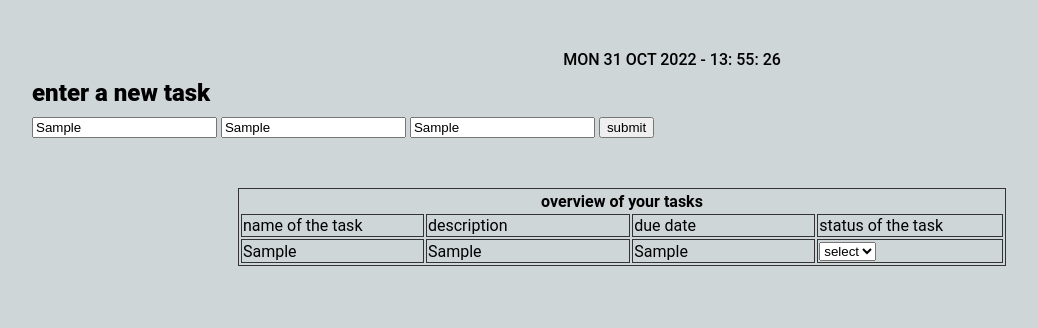
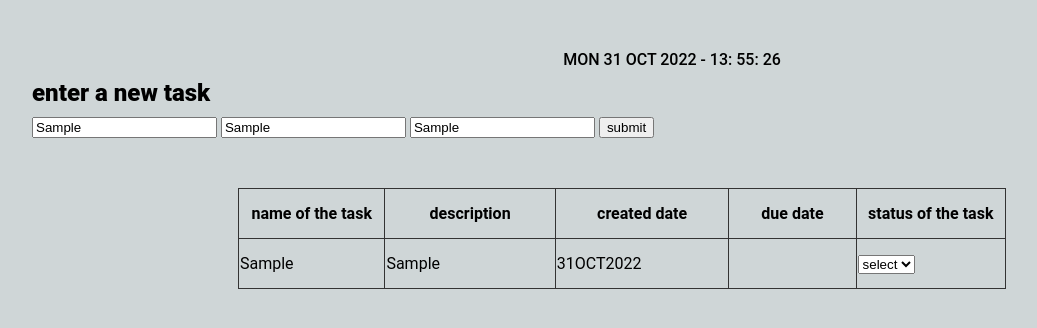
Before and after one commit to jeunessesept/Project_Planner, a plain HTML site: page index.html in a window 1280 px wide. Both pictures are taken after typing "Sample", "Sample", "Sample" into the empty fields and a click on the button "submit". Shown: the top 328 px of the page, without its empty margins (18-1055 px from the left). Drawn offline with Linux system fonts and the light colour scheme.

Commit message:
still processing

```diff
--- a/index.html
+++ b/index.html
@@ -14,33 +14,24 @@
     <div class="firstContainer">
         <div class="dateHours"></div>
         <div class="text">enter a new task</div>
-        <input type="text" class="name" placeholder="new task name">
+        <input type="text" class="name" placeholder="task name">
         <input type="text" class="description" placeholder="description of the task">
-        <input type="text" class="duedate" placeholder="due date">
+        <input type="text" class="duedate" placeholder="due, Month Day Year">
         <button class="submit"> submit</button>
     </div>
 
     <div class="tableTasks">
         <table class="tasks">
-            <thead>
+
                 <tr>
-                    <th colspan="4">
-                        overview of your tasks
-                    </th>
-                </tr>
-            </thead>
-            <tbody>
-                <tr>
-                    <td>name of the task</td>
-                    <td>description</td>
-                    <td>due date</td>
-                    <td> status of the task</td>
+                    <th>name of the task</th>
+                    <th>description</th>
+                    <th>created date</th>
+                    <th>due date</th>
+                    <th> status of the task</th>
 
                 </tr>
-                <!-- <tr class="newtask">
 
-                </tr> -->
-            </tbody>
         </table>
 
     </div>
--- a/script.js
+++ b/script.js
@@ -50,34 +50,128 @@ setInterval(displayHours, 1000);
 
 /// table
 
+//const tableTasks = () => {
+//   const table = document.querySelector(".tasks");
+//   const inputName = document.querySelector(".name");
+//   const inputDescription = document.querySelector(".description");
+//   const inputDate = document.querySelector(".duedate");
+//   const newTask = document.createElement("tr");
+//   const inName = document.createElement("td");
+//   const inDescription = document.createElement("td");
+//   const inDueDate = document.createElement("td");
+//   const statu = document.createElement("td");
+//   const selectStatu = document.createElement("select");
+//   const subButton = document.querySelector(".submit");
+//   const tableBody = document.querySelector(".tbody");
+
+//   console.log(newTask.firstChild)
+
+//   inName.textContent = inputName.value;
+
+//   const selectOptions = ["select", "todo", "doing", "done"];
+
+//   subButton.addEventListener("click", () => {
+//     const newTask = document.createElement("tr");
+//     newTask.classList.add("newtask");
+//     inName.innerHTML = inputName.value;
+//     inDescription.innerHTML = inputDescription.value;
+//     inDueDate.innerHTML = inputDate.value;
+//     tableBody.appendChild(newTask);
+//     newTask.insertAdjacentHTML("beforeBegin", `<td> ${inName.outerHTML} </td>`);
+//     newTask.insertAdjacentHTML("afterBegin", `<td> ${inDescription.outerHTML} </td>`);
+//     newTask.appendChild(inDueDate);
+//     newTask.appendChild(statu);
+//     statu.appendChild(selectStatu);
+//     console.log(newTask.firstChild)
+//   });
+//   for (i = 0; i < selectOptions.length; i++) {
+//     option = document.createElement("option");
+//     option.value = selectOptions[i];
+//     option.text = selectOptions[i];
+//     selectStatu.appendChild(option);
+//   }
+// };
+
+//newTask.appendChild(inName);
+//newTask.appendChild(inDescription);
+///newTask.appendChild(inDueDate);
+
+// const list1 = [];
+// const list2 = [];
+// const list3 = [];
+
+// let n = 1;
+// let x = 0;
+
+
+const dateAndHours = new Date();
+
+
+
+
 const tableTasks = () => {
-  const table = document.querySelector(".tasks");
+  const dateAndHours = new Date();
+  const list1 = [];
+  const list2 = [];
+  const list3 = [];
+  const list4 = [];
+
+  console.log(dateAndHours)
+
+  let n = 1;
+  let x = 0;
+
+  const addRow = document.querySelector(".tasks");
+  const newRow = addRow.insertRow(n);
+
   const inputName = document.querySelector(".name");
   const inputDescription = document.querySelector(".description");
-  const inputDate = document.querySelector(".duedate");
-  const newTask = document.createElement("tr");
-  const inName = document.createElement("td");
-  const inDescription = document.createElement("td");
-  const inDueDate = document.createElement("td");
-  const statu = document.createElement("td");
+  const dueDate = document.querySelector(".duedate").value;
+
+  localStorage.setItem("name", inputName.value)
+  localStorage.setItem("description", inputDescription.value)
+
+  const months = [
+    "JAN",
+    "FEB",
+    "MAR",
+    "APR",
+    "MAY",
+    "JUN",
+    "JUL",
+    "AUG",
+    "SEP",
+    "OCT",
+    "NOV",
+    "DEC",
+  ];
+
+
+
+  list1[x] = document.querySelector(".name").value;
+  list2[x] = document.querySelector(".description").value;
+  list3[x] = dateAndHours.getDate() + months[dateAndHours.getMonth()] + dateAndHours.getFullYear();
+
+
+
+
+  const cel1 = newRow.insertCell(0);
+  const cel2 = newRow.insertCell(1);
+  const cel3 = newRow.insertCell(2);
+  const cel4 = newRow.insertCell(3);
+  const cel5 = newRow.insertCell(4);
+
+  cel1.innerHTML = list1[x];
+  cel2.innerHTML = list2[x];
+  cel3.innerHTML = list3[x];
+
+  n++;
+  x++;
+
   const selectStatu = document.createElement("select");
-  const subButton = document.querySelector(".submit");
-
-  const inputs = [inputName, inputDescription, inputDate];
   const selectOptions = ["select", "todo", "doing", "done"];
 
-  subButton.addEventListener("click", () => {
-    inputs.forEach((input) => {
-      inName.innerHTML = inputName.value;
-      inDescription.innerHTML = inputDescription.value;
-      inDueDate.innerHTML = inputDate.value;
-      table.appendChild(newTask);
-      newTask.appendChild(inName);
-      newTask.appendChild(inDescription);
-      newTask.appendChild(inDueDate);
-      newTask.appendChild(statu);
-      statu.appendChild(selectStatu);
-    });
+  cel5.appendChild(selectStatu);
 
   for (i = 0; i < selectOptions.length; i++) {
     option = document.createElement("option");
@@ -85,7 +179,10 @@ const tableTasks = () => {
     option.text = selectOptions[i];
     selectStatu.appendChild(option);
   }
-  });
 };
 
+const subButton = document.querySelector(".submit");
+
+subButton.addEventListener("click", () => {
   tableTasks();
+});
--- a/style.css
+++ b/style.css
@@ -44,9 +44,13 @@ body{
 }
 
 table,
+th,
 td {
     border: 1px solid #333;
     width: 60vw;
+    height: 50px;
+    border-collapse: collapse;
+
 }
 
 
```
Lines whose indentation alone changed are shown as unchanged.
